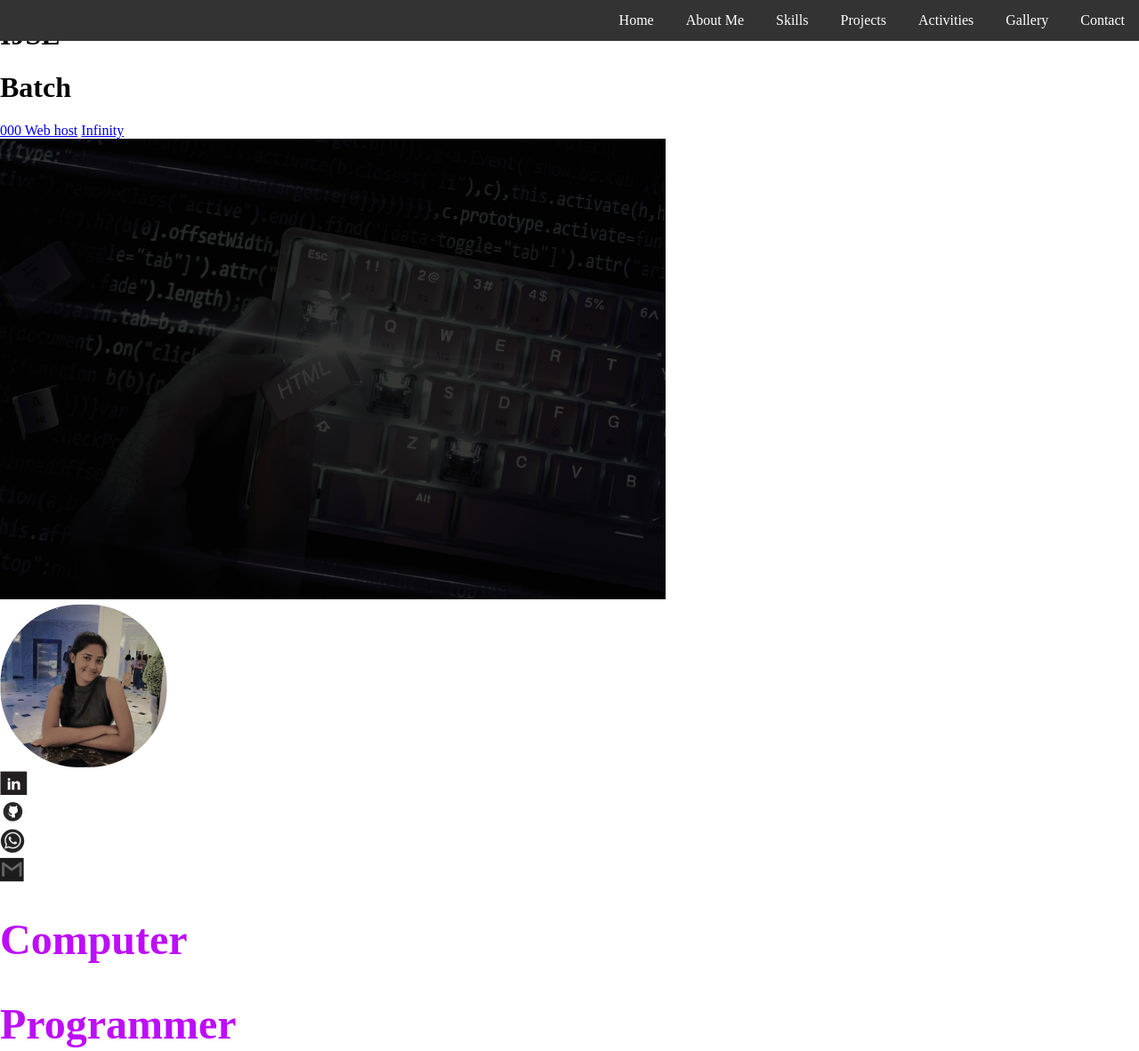
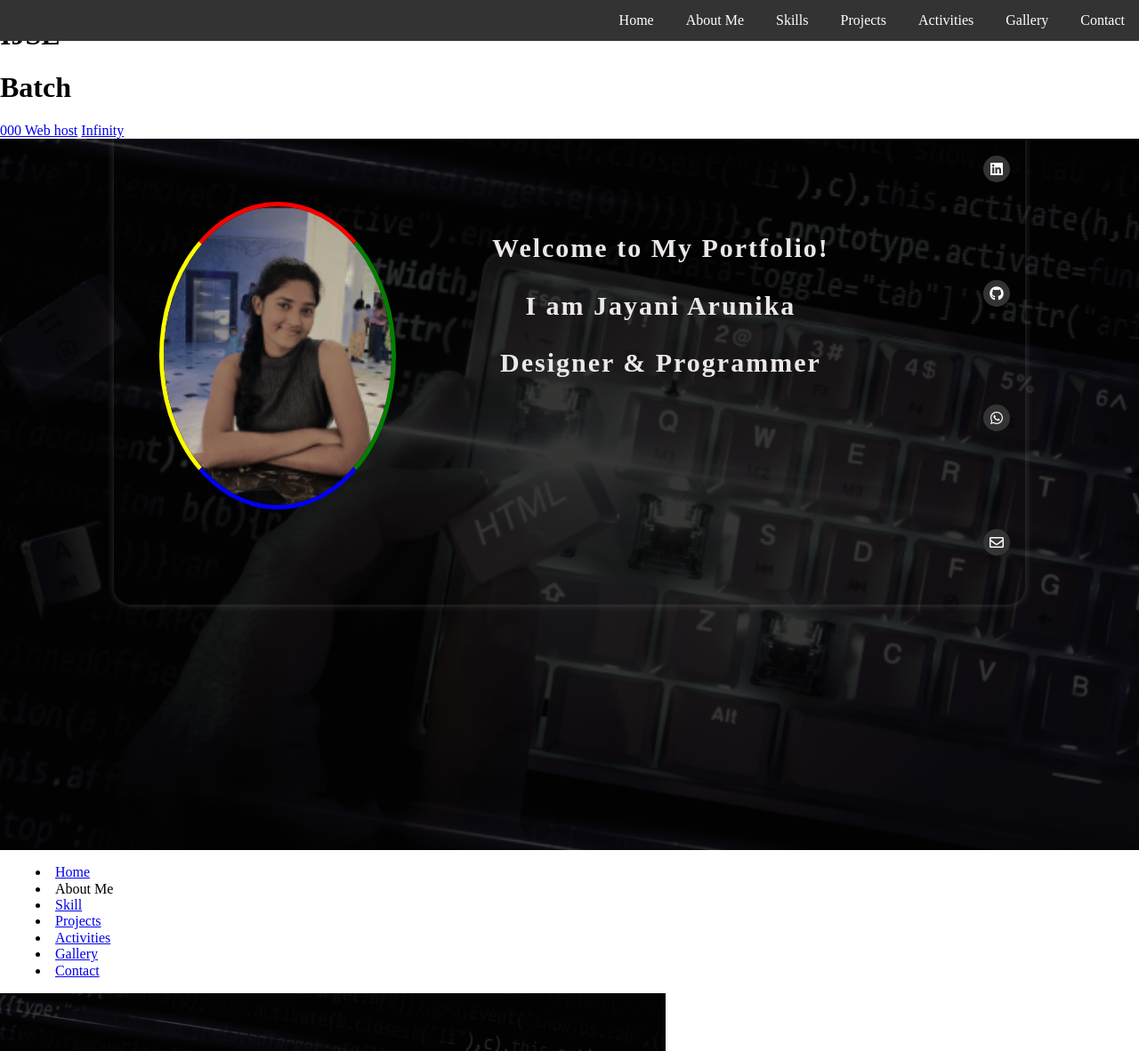
Before and after one commit to jayani018/MyPortfolio, a plain HTML site: page index.html in a window 1280 px wide. Shown: the top 1182 px of the page at 89% size. Drawn offline with Linux system fonts and the light colour scheme.

Commit message:
update Home HTML Tags & create Home css style

```diff
--- a/assests/css/style.css
+++ b/assests/css/style.css
@@ -73,3 +73,202 @@ body {
 }
 
 /* nav bar css end  */
+
+
+/* ==================================== */
+
+/* home section css start */
+#home {
+    width: 100vw;
+    height: 100vh;
+    /*background-image: url('assets/images/portfoliopoto/homebg.png');*/
+    background-size: cover;
+    background-position: center;
+    overflow: hidden;
+}
+
+#mainDiv {
+    position: absolute;
+    top: 50%;
+    left: 50%;
+    transform: translate(-50%, -50%);
+    width: 80%;
+    height: 70%;
+    background: transparent;
+    border-radius: 20px;
+    overflow: hidden;
+    box-shadow: 0 0 10px rgba(243, 240, 240, 0.2);
+}
+
+#profileDiv {
+    position: absolute;
+    top: 50%;
+    left: 18%;
+    transform: translate(-50%, -50%);
+    width: 25%;
+    height: 60%;
+    background: #000;
+    border-radius: 50%;
+    overflow: hidden;
+    border-top: 5px solid red;
+    border-right: 5px solid green;
+    border-bottom: 5px solid blue;
+    border-left: 5px solid yellow;
+    transition: transform 0.5s ease-out;
+}
+
+#profileDiv img {
+    width: 100%;
+    height: 100%;
+    object-fit: cover;
+}
+
+#profileDiv:hover {
+    transform: translate(-50%, -50%) scale(1.2);
+}
+
+#typeDiv {
+    position: absolute;
+    top: 50%;
+    left: 60%;
+    transform: translate(-50%, -50%);
+    display: inline-block;
+    height: 60%;
+    text-align: center;
+}
+
+#typeDiv h3 {
+    font-size: 30px;
+    font-weight: bold;
+    color: #ece8e8;
+    letter-spacing: 2px;
+    opacity: 0;
+    animation: typeWriter 4s steps(40) forwards;
+
+}
+
+@keyframes typeWriter {
+    from {
+
+
+        width: 100%;
+    }
+
+    to {
+        opacity: 1;
+        width: auto;
+    }
+}
+
+#Sociallinks {
+    position: absolute;
+    width: 5%;
+    height: 70%;
+    top: 15%;
+    right: 10%;
+    display: flex;
+    flex-direction: column;
+    justify-content: space-between;
+}
+
+#Sociallinks a {
+    display: block;
+    margin: auto;
+}
+
+#Sociallinks div {
+    display: flex;
+    justify-content: center;
+    align-items: center;
+    width: 50px;
+    height: 50px;
+    border-radius: 50%;
+    background-color: #333;
+    color: #fff;
+    font-size: 24px;
+    margin: 10px;
+}
+
+#Sociallinks div:hover {
+    background-color: #0077B5;
+}
+
+/* For screens smaller than 768px */
+@media (max-width: 767px) {
+    #mainDiv {
+        width: 90%;
+        height: 80%;
+    }
+
+    #profileDiv {
+        left: 50%;
+        top: 25%;
+        width: 50%;
+        height: 40%;
+    }
+
+    #typeDiv {
+        left: 50%;
+        top: 50%;
+        transform: translateX(-50%);
+    }
+
+    #typeDiv h3 {
+        font-size: 16px;
+    }
+
+    #Sociallinks {
+        width: 20%;
+        top: 80%;
+        right: 50%;
+        height: 10%;
+        flex-direction: row;
+    }
+
+    #Sociallinks div {
+        width: 30px;
+        height: 30px;
+        font-size: 16px;
+        margin: 3px;
+    }
+}
+
+@media (min-width: 375px) {
+    #Sociallinks div {
+        width: 30px;
+        height: 30px;
+        font-size: 16px;
+        margin: 5px;
+    }
+}
+
+@media (min-width: 425px) {
+    #Sociallinks div {
+        width: 30px;
+        height: 30px;
+        font-size: 16px;
+        margin: 8px;
+    }
+}
+
+
+/* For screens between 768px and 1023px */
+@media (min-width: 768px) and (max-width: 1023px) {
+    #profileDiv {
+
+        width: 30%;
+        height: 40%;
+        object-fit: cover;
+    }
+
+    #typeDiv h3 {
+        font-size: 20px;
+    }
+
+    #Sociallinks {
+        width: 10%;
+        right: 10%;
+    }
+}
+
+/* home section css end  */
--- a/index.html
+++ b/index.html
@@ -91,51 +91,44 @@
             </ul>
         </nav>
     </header>
-    <section>
-        <img src="assests/image/background1.png" alt="This is a png icon for background1">
-        <aside>
-            <img src="assests/image/main.png" alt="This is a png icon for main">
-            <nav>
-            <div>
-                <img src="assests/icon/linkedin.png" alt="This is a png icon for linkedin">
+
+    <!-- section home start -->
+    <section id="home" style="background-image:url(assests/image/background1.png);">
+        <div id="mainDiv">
+            <div id="profileDiv"><img src="assests/image/main.png" alt="profile image"></div>
+            <div id="typeDiv">
+                <h3>Welcome to My Portfolio!</h3>
+                <h3>I am Jayani Arunika</h3>
+                <h3>Designer & Programmer</h3>
             </div>
-            <div><img usemap="#linkedin" src="assests/icon/github.png" alt="This is a png icon for githhub">
-<!--                <img usemap="#linkedin" src="assests/icon/github.png" alt="">-->
-            </div>
-                <map name="linkedin">
-                    <area shape="circle" coords="10,10,150" href="https://github.com/jayani018" alt="">
-                </map>
-            <div>
-                <img src="assests/icon/whatsap.png" alt="This is a png icon for whatsap">
-            </div>
-            <div>
-                <img src="assests/icon/email.png" alt="This is a png icon for email">
-            </div>
-        </nav>
-        </aside>
-        <section>
-            <article>
-                <style>
-                    #Special{
-                        font-size: 48px;
-                        color: #BD0DFB;
-                        font-weight: bold;
-                    }
+        </div>
+        <div id="Sociallinks">
+            <a href="#">
+                <div id="linkedIn">
+                    <i class="fab fa-linkedin"></i>
+                </div>
+            </a>
+            <a href="#">
+                <div id="github">
+                    <i class="fab fa-github"></i>
+                </div>
+            </a>
+            <a href="#">
+                <div id="whatsapp">
+                    <i class="fab fa-whatsapp"></i>
+                </div>
+            </a>
+            <a href="#">
+                <div id="gmail">
+                    <i class="far fa-envelope"></i>
+                </div>
+            </a>
+        </div>
 
-                </style>
-                <div> <h1 id="Special">Computer</h1></div>
-                <style>
-                    #Special1{
-                        font-size: 48px;
-                        color: #BD0DFB;
-                        font-weight: bold;
-                    }
 
-                </style>
-                <div><h2 id="Special1">Programmer</h2></div>
-            </article>
-        </section>
+
     </section>
+    <!-- section home end -->
     <header>
         <nav>
             <menu>
```
